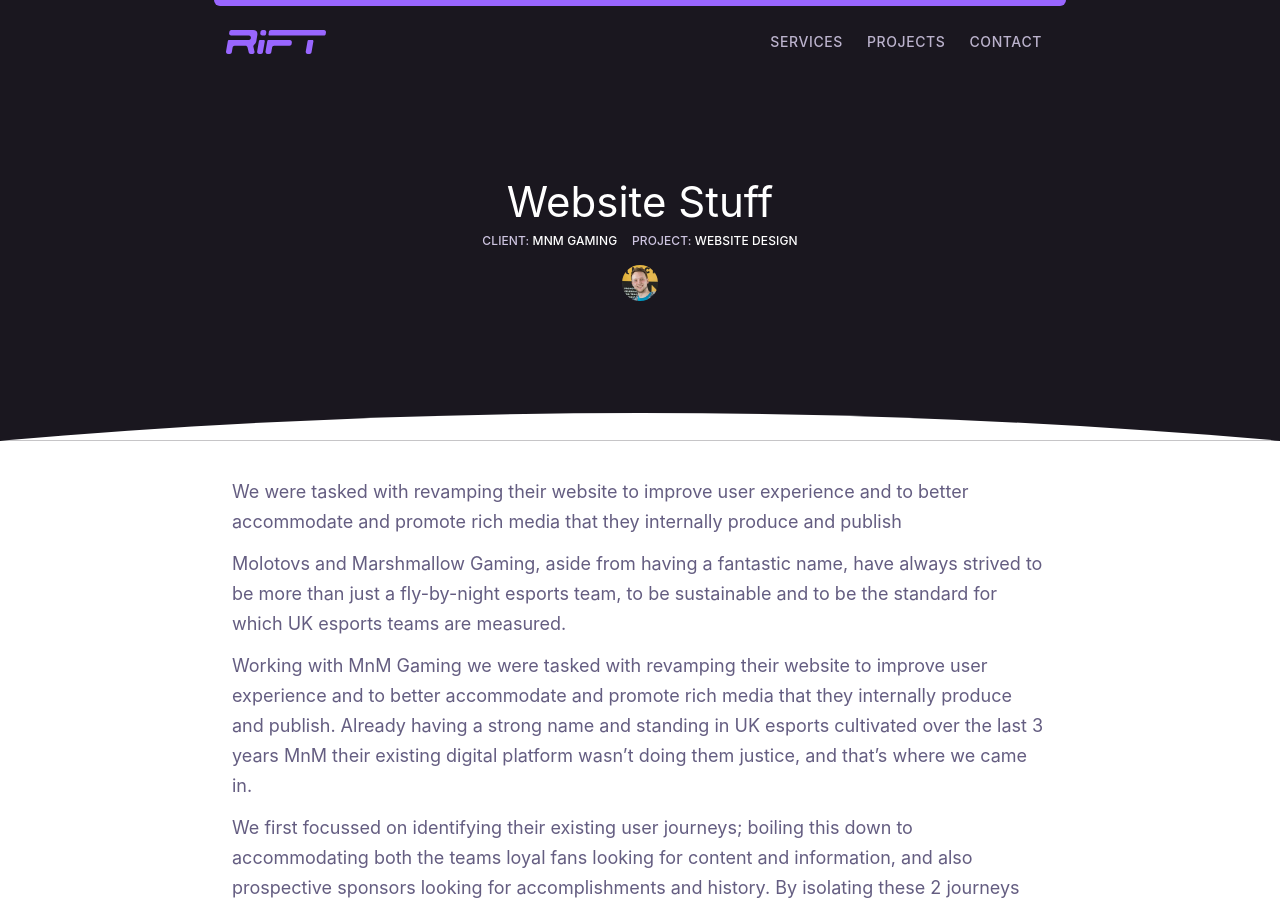
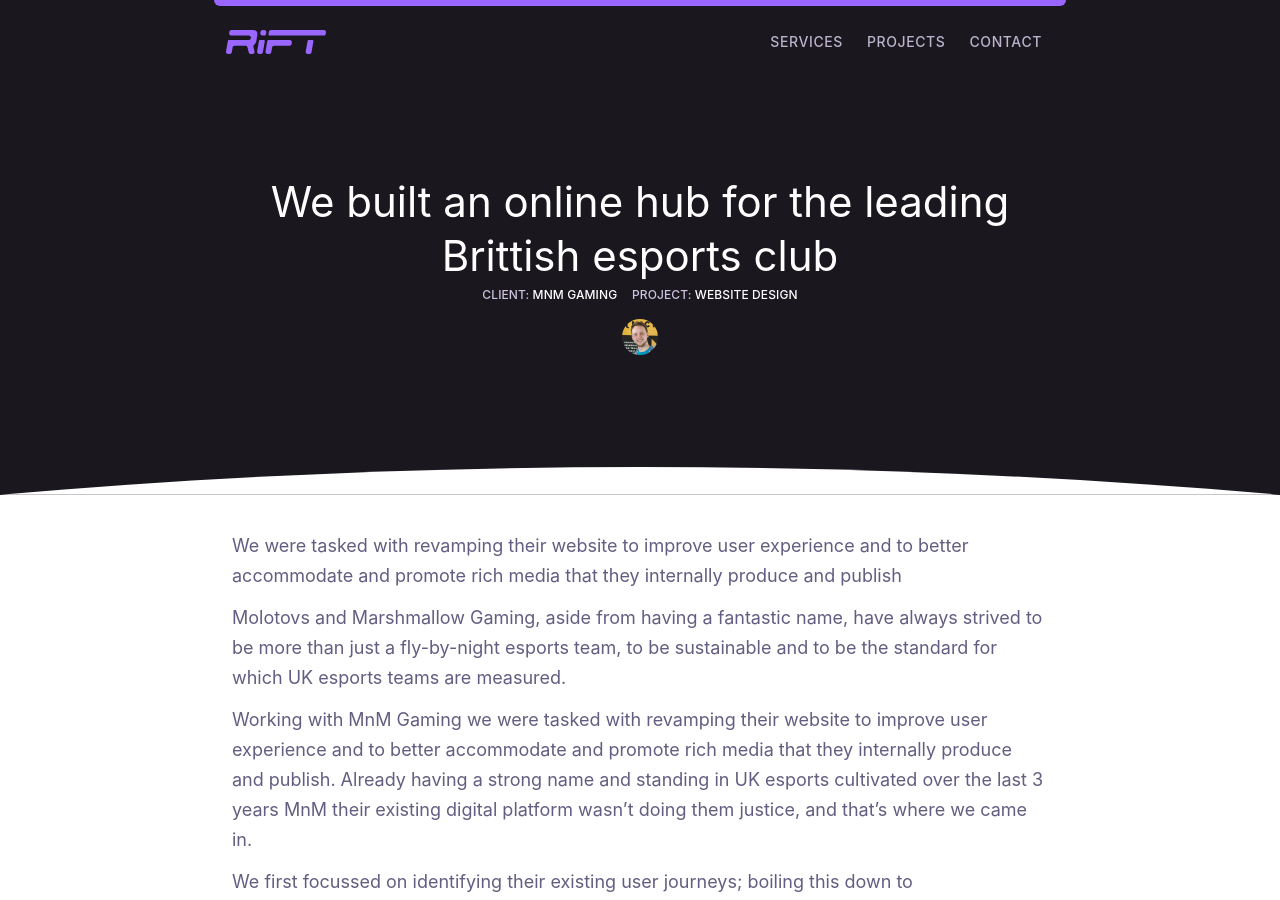
Before and after one commit to OllieJT/rift-portfolio_2018-jekyll, a Jekyll site: the page built from _posts/2018-05-15-mnm-gaming.md, in a window 1280 px wide and 900 px high. Built offline with Jekyll 4.4.1, drawn with Linux system fonts in a browser that asks for light colours.

Commit message:
Update from Forestry.io - 2018-05-15-mnm-gaming.md

```diff
--- a/_posts/2018-05-15-mnm-gaming.md
+++ b/_posts/2018-05-15-mnm-gaming.md
@@ -1,16 +1,16 @@
 ---
-title: Website Stuff
+title: We built an online hub for the leading Brittish esports club
 layout: project
 date: 2018-03-15 12:51:43 +0000
 client_name: MnM Gaming
 project_type: Website Design
-description: "?????"
+description: With a loving fan base and a wealth of media being shared MnM contacted
+  us looking to enrich their users experience.
 image:
   meta: ''
   header: ''
   thumbnail: ''
-categories:
-- Esports
+categories: []
 participants:
   ollie: false
   tom: true
```
